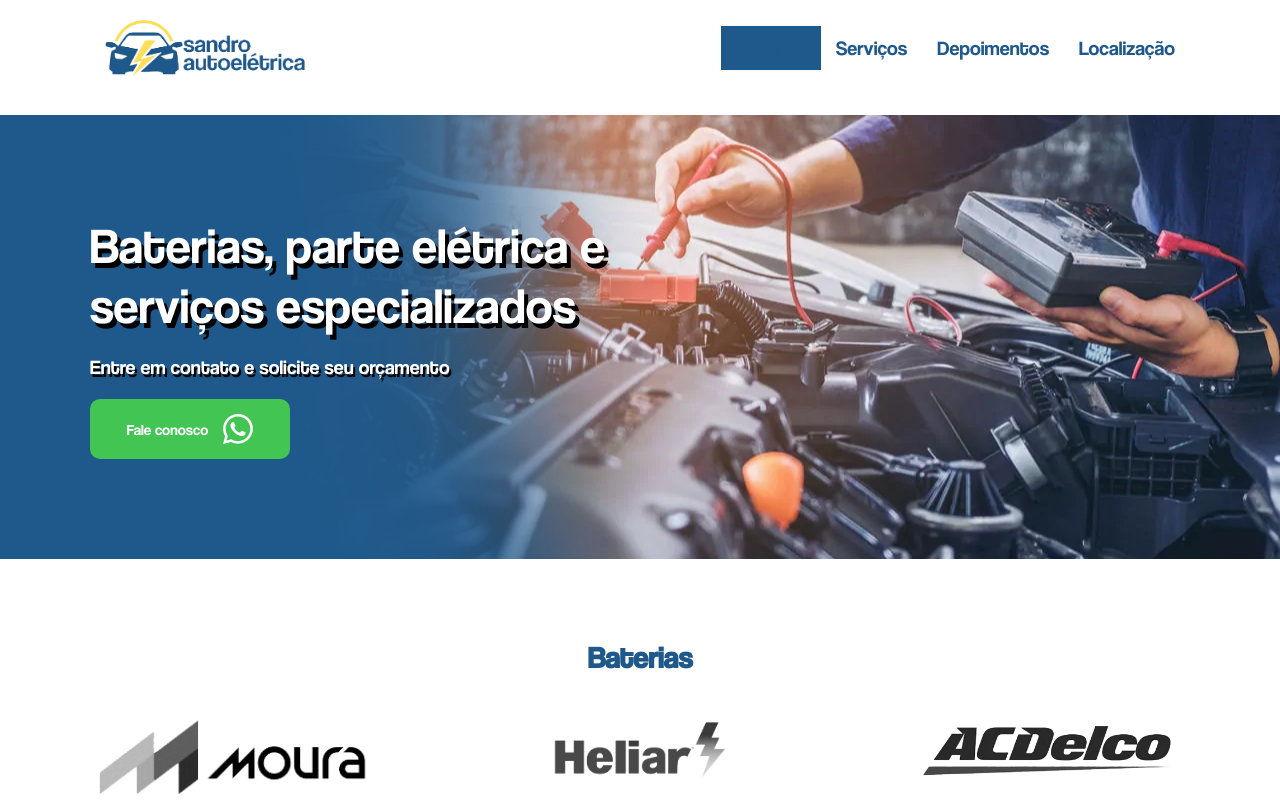
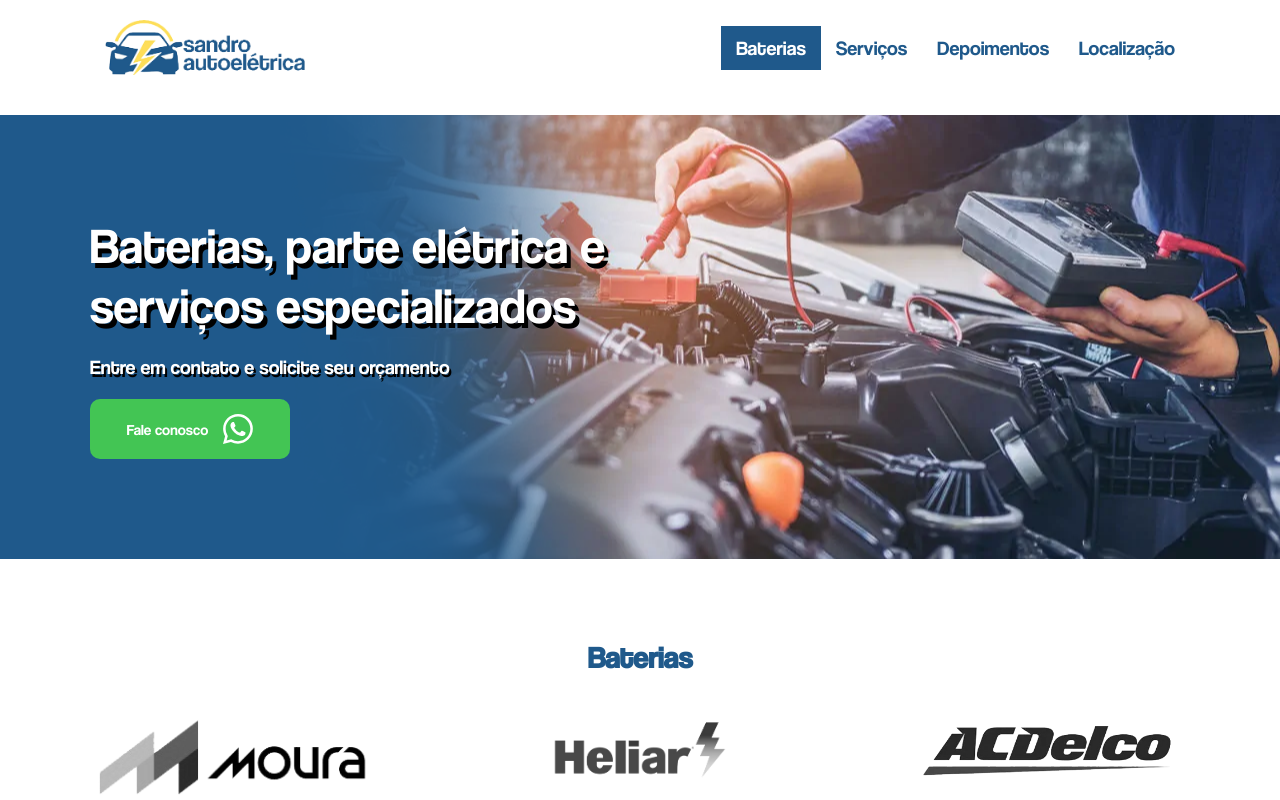
Before and after one commit to ericfreitas88/sandro-autoeletrica, a plain HTML site: page index.html in a window 1280 px wide. In both pictures the pointer is over the link "Baterias". Shown: the top 800 px of the page. Drawn offline with Linux system fonts and the light colour scheme.

Commit message:
Update estilo.css
Corrigir erro de css na linha 81. O valor da cor estava incorreto.

```diff
--- a/css/estilo.css
+++ b/css/estilo.css
@@ -8,13 +8,7 @@ contribuição : marcoslanzoni@gmail.com*/
   --color_backgroud_verde:#43c554;
   --color_backgroud_hover_verde:#369443;
   --color_texto_black:black;
-
-
 }
-
-
-
-
 /* Estilo Geral */
 @font-face {
   font-family: 'Coolvetica';
@@ -80,7 +74,7 @@ header {
 
 .container-navg a:hover {
   background-color:var(--color_container_padrao);
-  color:var;
+  color:var(--color_branco_padrao);
   border: none;
   transition: 0.3s;
 }
```
